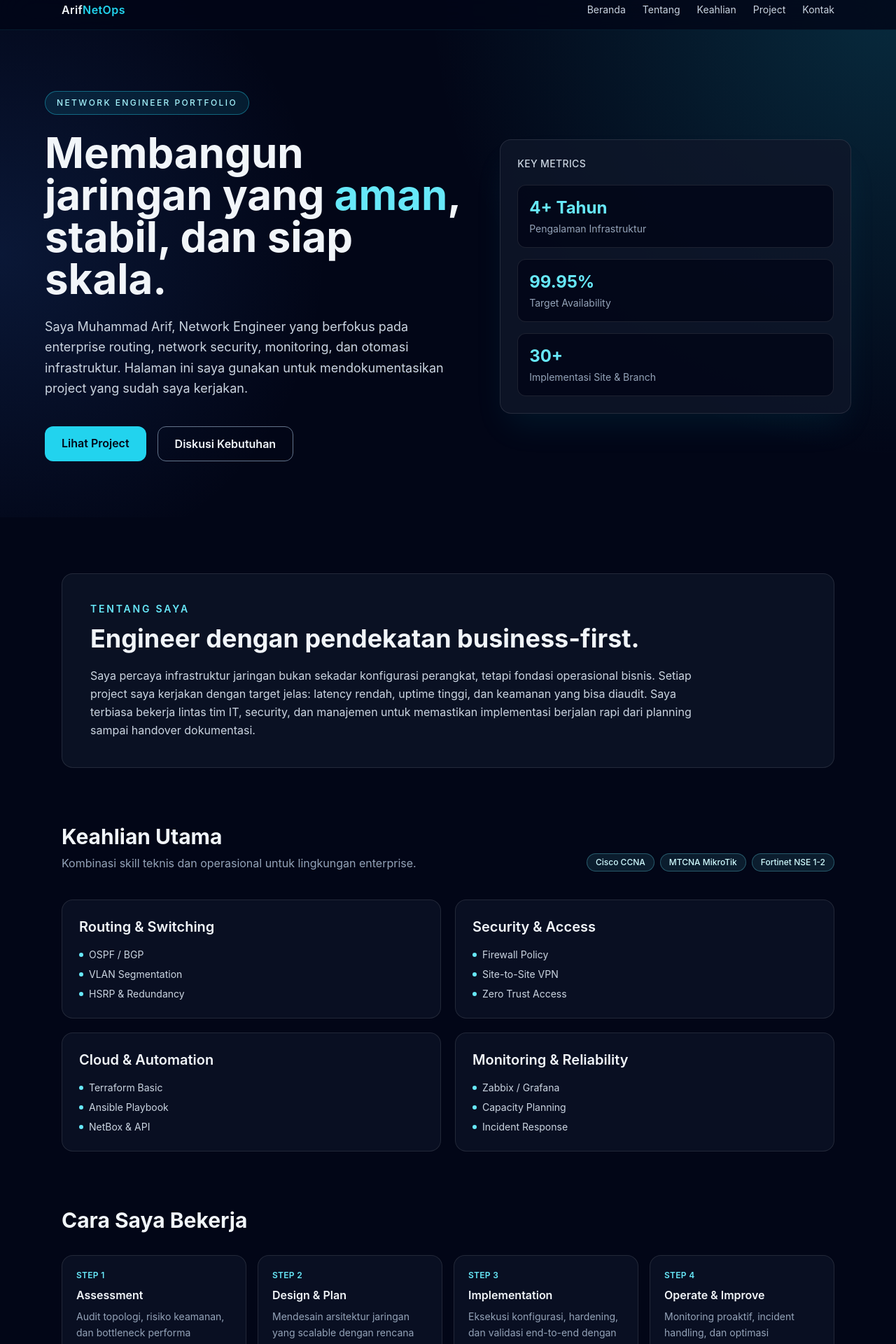
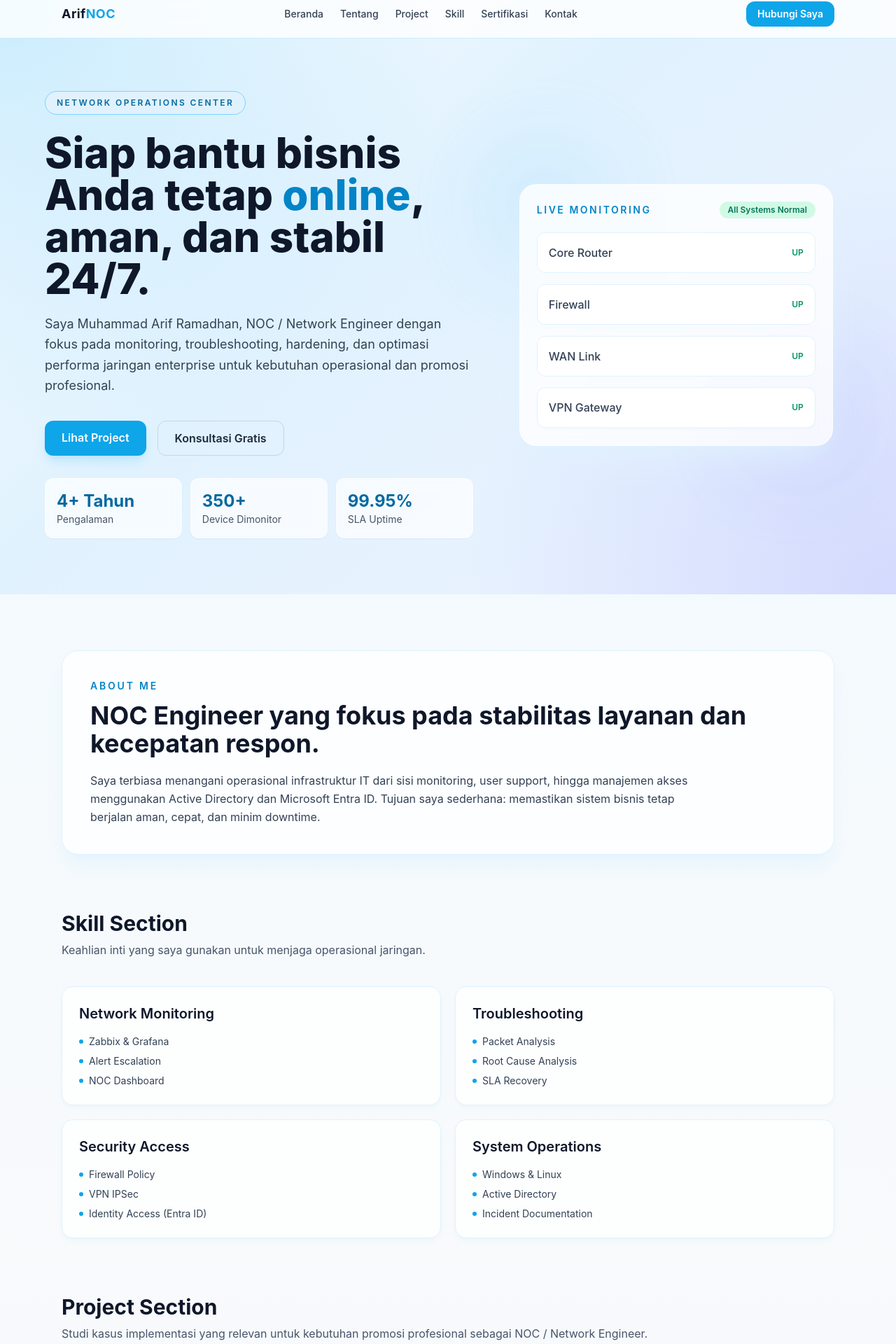
Before and after one commit to Riff-Code/portfolio-siswa, a React (Vite) app: page / in a window 1280 px wide. Shown: the part 14-1934 px from the top of the page at 70% size. Built offline with nearby package versions, Linux system fonts and the light colour scheme.

Commit message:
Revamp portfolio with bright responsive NOC design

```diff
--- a/src/components/Hero.jsx
+++ b/src/components/Hero.jsx
@@ -1,62 +1,85 @@
-const stats = [
-  { value: "4+ Tahun", label: "Pengalaman Infrastruktur" },
-  { value: "99.95%", label: "Target Availability" },
-  { value: "30+", label: "Implementasi Site & Branch" },
+const quickStats = [
+  { label: "Pengalaman", value: "4+ Tahun" },
+  { label: "Device Dimonitor", value: "350+" },
+  { label: "SLA Uptime", value: "99.95%" },
 ];
 
 export default function Hero() {
   return (
     <section id="hero" className="relative overflow-hidden px-6 pb-20 pt-36">
-      <div className="pointer-events-none absolute inset-0 -z-10 bg-[radial-gradient(circle_at_top_right,rgba(34,211,238,0.18),transparent_45%),radial-gradient(circle_at_left,rgba(59,130,246,0.14),transparent_35%)]" />
+      <div className="pointer-events-none absolute inset-0 -z-10 bg-[radial-gradient(circle_at_top_left,rgba(56,189,248,0.25),transparent_42%),radial-gradient(circle_at_bottom_right,rgba(129,140,248,0.24),transparent_40%),linear-gradient(140deg,#f8fbff_10%,#e0f2fe_42%,#eef2ff_100%)]" />
 
-      <div className="mx-auto grid max-w-6xl items-center gap-12 lg:grid-cols-[1.2fr_1fr]">
+      <div className="mx-auto grid max-w-6xl items-center gap-10 lg:grid-cols-[1.1fr_0.9fr]">
         <div>
-          <p className="inline-flex rounded-full border border-cyan-400/40 bg-cyan-400/10 px-4 py-2 text-xs font-medium uppercase tracking-[0.2em] text-cyan-200">
-            Network Engineer Portfolio
+          <p className="inline-flex rounded-full border border-sky-300 bg-sky-100 px-4 py-2 text-xs font-semibold uppercase tracking-[0.2em] text-sky-700">
+            Network Operations Center
           </p>
 
-          <h1 className="mt-6 text-4xl font-bold leading-tight text-slate-100 md:text-6xl">
-            Membangun jaringan yang <span className="text-cyan-300">aman</span>,
-            stabil, dan siap skala.
+          <h1 className="mt-6 text-4xl font-extrabold leading-tight text-slate-900 md:text-6xl">
+            Siap bantu bisnis Anda tetap <span className="text-sky-600">online</span>,
+            aman, dan stabil 24/7.
           </h1>
 
-          <p className="mt-6 max-w-2xl text-lg leading-relaxed text-slate-300">
-            Saya Muhammad Arif, Network Engineer yang berfokus pada enterprise
-            routing, network security, monitoring, dan otomasi infrastruktur.
-            Halaman ini saya gunakan untuk mendokumentasikan project yang sudah
-            saya kerjakan.
+          <p className="mt-5 max-w-2xl text-lg leading-relaxed text-slate-700">
+            Saya Muhammad Arif Ramadhan, NOC / Network Engineer dengan fokus pada
+            monitoring, troubleshooting, hardening, dan optimasi performa jaringan
+            enterprise untuk kebutuhan operasional dan promosi profesional.
           </p>
 
-          <div className="mt-10 flex flex-wrap gap-4">
+          <div className="mt-9 flex flex-wrap gap-4">
             <a
               href="#projects"
-              className="rounded-xl bg-cyan-400 px-6 py-3 font-semibold text-slate-950 transition hover:bg-cyan-300"
+              className="rounded-xl bg-sky-500 px-6 py-3 font-semibold text-white shadow-lg shadow-sky-200 transition hover:-translate-y-0.5 hover:bg-sky-600"
             >
               Lihat Project
             </a>
             <a
               href="#contact"
-              className="rounded-xl border border-slate-500 px-6 py-3 font-semibold text-slate-100 transition hover:border-cyan-300 hover:text-cyan-200"
+              className="rounded-xl border border-slate-300 px-6 py-3 font-semibold text-slate-800 transition hover:border-sky-400 hover:text-sky-700"
             >
-              Diskusi Kebutuhan
+              Konsultasi Gratis
             </a>
+          </div>
+
+          <div className="mt-8 grid gap-3 sm:grid-cols-3">
+            {quickStats.map((stat) => (
+              <article
+                key={stat.label}
+                className="rounded-xl border border-white/60 bg-white/70 p-4 shadow-sm backdrop-blur"
+              >
+                <p className="text-2xl font-bold text-sky-700">{stat.value}</p>
+                <p className="text-sm text-slate-600">{stat.label}</p>
+              </article>
+            ))}
           </div>
         </div>
 
-        <div className="rounded-2xl border border-white/10 bg-slate-900/80 p-6 shadow-2xl shadow-cyan-500/10">
-          <p className="mb-5 text-sm font-medium uppercase tracking-wide text-slate-300">
-            Key Metrics
+        <div className="relative mx-auto w-full max-w-md">
+          <div className="network-glow absolute -left-10 -top-10 h-40 w-40 rounded-full bg-sky-300/30 blur-3xl" />
+          <div className="network-glow absolute -bottom-10 -right-8 h-40 w-40 rounded-full bg-indigo-300/30 blur-3xl" />
+
+          <div className="relative rounded-3xl border border-white/70 bg-white/80 p-6 shadow-2xl shadow-sky-100 backdrop-blur">
+            <div className="mb-5 flex items-center justify-between">
+              <p className="text-sm font-semibold uppercase tracking-[0.18em] text-sky-600">
+                Live Monitoring
               </p>
+              <span className="rounded-full bg-emerald-100 px-3 py-1 text-xs font-semibold text-emerald-700">
+                All Systems Normal
+              </span>
+            </div>
+
             <div className="space-y-4">
-            {stats.map((item) => (
+              {["Core Router", "Firewall", "WAN Link", "VPN Gateway"].map((item, index) => (
                 <div
-                key={item.label}
-                className="rounded-xl border border-white/10 bg-slate-950/80 p-4"
+                  key={item}
+                  className="network-card flex items-center justify-between rounded-xl border border-sky-100 bg-white p-4"
+                  style={{ animationDelay: `${index * 0.2}s` }}
                 >
-                <p className="text-2xl font-bold text-cyan-300">{item.value}</p>
-                <p className="mt-1 text-sm text-slate-400">{item.label}</p>
+                  <span className="font-medium text-slate-700">{item}</span>
+                  <span className="text-xs font-semibold text-emerald-600">UP</span>
                 </div>
               ))}
+            </div>
           </div>
         </div>
       </div>
--- a/src/components/Navbar.jsx
+++ b/src/components/Navbar.jsx
@@ -1,31 +1,39 @@
 const navItems = [
   { href: "#hero", label: "Beranda" },
   { href: "#about", label: "Tentang" },
-  { href: "#skills", label: "Keahlian" },
   { href: "#projects", label: "Project" },
+  { href: "#skills", label: "Skill" },
+  { href: "#certifications", label: "Sertifikasi" },
   { href: "#contact", label: "Kontak" },
 ];
 
 export default function Navbar() {
   return (
-    <header className="fixed inset-x-0 top-0 z-50 border-b border-cyan-400/10 bg-slate-950/80 backdrop-blur-xl">
+    <header className="fixed inset-x-0 top-0 z-50 border-b border-sky-200/70 bg-white/80 backdrop-blur-xl">
       <nav className="mx-auto flex max-w-6xl items-center justify-between px-6 py-4">
-        <a href="#hero" className="font-semibold tracking-wide text-slate-100">
-          Arif<span className="text-cyan-400">NetOps</span>
+        <a href="#hero" className="text-lg font-bold tracking-wide text-slate-900">
+          Arif<span className="text-sky-500">NOC</span>
         </a>
 
-        <ul className="hidden items-center gap-6 text-sm text-slate-300 md:flex">
+        <ul className="hidden items-center gap-6 text-sm font-medium text-slate-700 md:flex">
           {navItems.map((item) => (
             <li key={item.href}>
               <a
                 href={item.href}
-                className="transition hover:text-cyan-300 focus-visible:text-cyan-300"
+                className="transition hover:text-sky-600 focus-visible:text-sky-600"
               >
                 {item.label}
               </a>
             </li>
           ))}
         </ul>
+
+        <a
+          href="#contact"
+          className="rounded-xl bg-sky-500 px-4 py-2 text-sm font-semibold text-white transition hover:bg-sky-600 md:inline-flex"
+        >
+          Hubungi Saya
+        </a>
       </nav>
     </header>
   );
--- a/src/components/Skill.jsx
+++ b/src/components/Skill.jsx
@@ -1,82 +1,61 @@
 const focusAreas = [
   {
-    title: "Routing & Switching",
-    points: ["OSPF / BGP", "VLAN Segmentation", "HSRP & Redundancy"],
+    title: "Network Monitoring",
+    points: ["Zabbix & Grafana", "Alert Escalation", "NOC Dashboard"],
   },
   {
-    title: "Security & Access",
-    points: ["Firewall Policy", "Site-to-Site VPN", "Zero Trust Access"],
+    title: "Troubleshooting",
+    points: ["Packet Analysis", "Root Cause Analysis", "SLA Recovery"],
   },
   {
-    title: "Cloud & Automation",
-    points: ["Terraform Basic", "Ansible Playbook", "NetBox & API"],
+    title: "Security Access",
+    points: ["Firewall Policy", "VPN IPSec", "Identity Access (Entra ID)"],
   },
   {
-    title: "Monitoring & Reliability",
-    points: ["Zabbix / Grafana", "Capacity Planning", "Incident Response"],
+    title: "System Operations",
+    points: ["Windows & Linux", "Active Directory", "Incident Documentation"],
   },
-];
-
-const certifications = [
-  "Cisco CCNA",
-  "MTCNA MikroTik",
-  "Fortinet NSE 1-2",
 ];
 
 export default function Skill() {
   return (
     <>
       <section id="about" className="mx-auto max-w-6xl px-6 py-20">
-        <div className="rounded-2xl border border-white/10 bg-slate-900/70 p-8 md:p-10">
-          <p className="text-sm font-semibold uppercase tracking-[0.2em] text-cyan-300">
-            Tentang Saya
+        <div className="rounded-3xl border border-sky-100 bg-white/80 p-8 shadow-xl shadow-sky-100/60 backdrop-blur md:p-10">
+          <p className="text-sm font-semibold uppercase tracking-[0.2em] text-sky-600">
+            About Me
           </p>
-          <h2 className="mt-3 text-3xl font-bold text-slate-100 md:text-4xl">
-            Engineer dengan pendekatan business-first.
+          <h2 className="mt-3 text-3xl font-bold text-slate-900 md:text-4xl">
+            NOC Engineer yang fokus pada stabilitas layanan dan kecepatan respon.
           </h2>
-          <p className="mt-5 max-w-4xl leading-relaxed text-slate-300">
-            Saya percaya infrastruktur jaringan bukan sekadar konfigurasi
-            perangkat, tetapi fondasi operasional bisnis. Setiap project saya
-            kerjakan dengan target jelas: latency rendah, uptime tinggi, dan
-            keamanan yang bisa diaudit. Saya terbiasa bekerja lintas tim IT,
-            security, dan manajemen untuk memastikan implementasi berjalan rapi
-            dari planning sampai handover dokumentasi.
+          <p className="mt-5 max-w-4xl leading-relaxed text-slate-700">
+            Saya terbiasa menangani operasional infrastruktur IT dari sisi
+            monitoring, user support, hingga manajemen akses menggunakan Active
+            Directory dan Microsoft Entra ID. Tujuan saya sederhana: memastikan
+            sistem bisnis tetap berjalan aman, cepat, dan minim downtime.
           </p>
         </div>
       </section>
 
       <section id="skills" className="mx-auto max-w-6xl px-6 pb-20">
-        <div className="mb-10 flex flex-wrap items-end justify-between gap-4">
-          <div>
-            <h2 className="text-3xl font-bold text-slate-100">Keahlian Utama</h2>
-            <p className="mt-2 text-slate-400">
-              Kombinasi skill teknis dan operasional untuk lingkungan enterprise.
-            </p>
-          </div>
-
-          <div className="flex flex-wrap gap-2">
-            {certifications.map((cert) => (
-              <span
-                key={cert}
-                className="rounded-full border border-cyan-300/30 bg-cyan-300/10 px-3 py-1 text-xs font-medium text-cyan-100"
-              >
-                {cert}
-              </span>
-            ))}
-          </div>
+        <div className="mb-10">
+          <h2 className="text-3xl font-bold text-slate-900">Skill Section</h2>
+          <p className="mt-2 text-slate-600">
+            Keahlian inti yang saya gunakan untuk menjaga operasional jaringan.
+          </p>
         </div>
 
         <div className="grid gap-5 md:grid-cols-2">
           {focusAreas.map((area) => (
             <article
               key={area.title}
-              className="rounded-2xl border border-white/10 bg-slate-900/60 p-6"
+              className="rounded-2xl border border-sky-100 bg-white/80 p-6 shadow-md shadow-sky-100/40"
             >
-              <h3 className="text-xl font-semibold text-slate-100">{area.title}</h3>
-              <ul className="mt-4 space-y-2 text-sm text-slate-300">
+              <h3 className="text-xl font-semibold text-slate-900">{area.title}</h3>
+              <ul className="mt-4 space-y-2 text-sm text-slate-700">
                 {area.points.map((point) => (
                   <li key={point} className="flex items-center gap-2">
-                    <span className="h-1.5 w-1.5 rounded-full bg-cyan-300" />
+                    <span className="h-1.5 w-1.5 rounded-full bg-sky-500" />
                     {point}
                   </li>
                 ))}
--- a/src/index.css
+++ b/src/index.css
@@ -1,20 +1,48 @@
 @tailwind base;
 @tailwind components;
 @tailwind utilities;
-
-:root {
-  color-scheme: dark;
-}
 
 html {
   scroll-behavior: smooth;
 }
 
 body {
-  @apply min-h-screen bg-slate-950 text-slate-100 antialiased;
+  @apply min-h-screen bg-gradient-to-b from-sky-50 via-slate-50 to-indigo-50 text-slate-900 antialiased;
   font-family: "Inter", "Segoe UI", sans-serif;
 }
 
 section {
   @apply scroll-mt-24;
 }
+
+.network-card {
+  animation: pulseUp 3s ease-in-out infinite;
+}
+
+.network-glow {
+  animation: floatGlow 5s ease-in-out infinite;
+}
+
+@keyframes pulseUp {
+  0%,
+  100% {
+    transform: translateY(0);
+    box-shadow: 0 0 0 rgba(14, 165, 233, 0);
+  }
+  50% {
+    transform: translateY(-4px);
+    box-shadow: 0 10px 22px rgba(14, 165, 233, 0.2);
+  }
+}
+
+@keyframes floatGlow {
+  0%,
+  100% {
+    transform: translateY(0px);
+    opacity: 0.8;
+  }
+  50% {
+    transform: translateY(-10px);
+    opacity: 1;
+  }
+}
--- a/src/pages/Home.jsx
+++ b/src/pages/Home.jsx
@@ -3,26 +3,34 @@ import Skill from "../components/Skill";
 import ProjectCard from "../components/ProjectCard";
 import { projects } from "../data/projects";
 
-const workflow = [
+const certifications = [
   {
-    title: "Assessment",
-    description:
-      "Audit topologi, risiko keamanan, dan bottleneck performa berdasarkan kondisi nyata di lapangan.",
+    name: "Alibaba Cloud Certified Associate",
+    issuer: "Alibaba Cloud",
+    year: "2025",
+    detail: "Cyber Security Awareness & Cloud Fundamentals",
   },
   {
-    title: "Design & Plan",
-    description:
-      "Mendesain arsitektur jaringan yang scalable dengan rencana migrasi yang minim downtime.",
+    name: "Cisco CCNA Training",
+    issuer: "Cisco Networking Academy",
+    year: "2024",
+    detail: "Routing, switching, dan best practice enterprise network",
   },
   {
-    title: "Implementation",
-    description:
-      "Eksekusi konfigurasi, hardening, dan validasi end-to-end dengan dokumentasi teknis lengkap.",
+    name: "Microsoft 365 Identity Admin (Learning Path)",
+    issuer: "Microsoft Learn",
+    year: "2024",
+    detail: "Identity management, provisioning, dan secure access",
   },
+];
+
+const contactList = [
+  { label: "Email", value: "mrif3419@gmail.com", href: "mailto:mrif3419@gmail.com" },
+  { label: "WhatsApp", value: "089516294021", href: "https://wa.me/6289516294021" },
   {
-    title: "Operate & Improve",
-    description:
-      "Monitoring proaktif, incident handling, dan optimasi berkelanjutan berdasarkan data operasional.",
+    label: "LinkedIn",
+    value: "linkedin.com/in/muhammad-arif-ramadhan-23a759242",
+    href: "https://www.linkedin.com/in/muhammad-arif-ramadhan-23a759242",
   },
 ];
 
@@ -32,33 +40,13 @@ export default function Home() {
       <Hero />
       <Skill />
 
-      <section className="mx-auto max-w-6xl px-6 pb-20">
-        <h2 className="text-3xl font-bold text-slate-100">Cara Saya Bekerja</h2>
-        <div className="mt-8 grid gap-4 md:grid-cols-2 lg:grid-cols-4">
-          {workflow.map((item, index) => (
-            <article
-              key={item.title}
-              className="rounded-2xl border border-white/10 bg-slate-900/60 p-5"
-            >
-              <p className="text-xs font-semibold uppercase tracking-wide text-cyan-300">
-                Step {index + 1}
-              </p>
-              <h3 className="mt-2 font-semibold text-slate-100">{item.title}</h3>
-              <p className="mt-2 text-sm leading-relaxed text-slate-400">
-                {item.description}
-              </p>
-            </article>
-          ))}
-        </div>
-      </section>
-
-      <section id="projects" className="mx-auto max-w-6xl px-6 pb-24">
+      <section id="projects" className="mx-auto max-w-6xl px-6 pb-20">
         <div className="mb-10 flex items-end justify-between gap-4">
           <div>
-            <h2 className="text-3xl font-bold text-slate-100">Highlighted Projects</h2>
-            <p className="mt-2 text-slate-400">
-              Portofolio implementasi jaringan yang siap ditampilkan untuk klien
-              maupun recruiter.
+            <h2 className="text-3xl font-bold text-slate-900">Project Section</h2>
+            <p className="mt-2 text-slate-600">
+              Studi kasus implementasi yang relevan untuk kebutuhan promosi profesional
+              sebagai NOC / Network Engineer.
             </p>
           </div>
         </div>
@@ -69,6 +57,64 @@ export default function Home() {
           ))}
         </div>
       </section>
+
+      <section id="certifications" className="mx-auto max-w-6xl px-6 pb-20">
+        <div className="rounded-3xl border border-indigo-100 bg-gradient-to-r from-indigo-50 via-sky-50 to-cyan-50 p-8 md:p-10">
+          <h2 className="text-3xl font-bold text-slate-900">Certification Section</h2>
+          <p className="mt-2 text-slate-700">
+            Sertifikasi dan pelatihan untuk meningkatkan kredibilitas dan kepercayaan
+            klien.
+          </p>
+
+          <div className="mt-8 grid gap-4 md:grid-cols-3">
+            {certifications.map((cert) => (
+              <article
+                key={cert.name}
+                className="rounded-2xl border border-white bg-white/80 p-5 shadow-sm"
+              >
+                <p className="text-xs font-semibold uppercase tracking-wide text-indigo-600">
+                  {cert.issuer}
+                </p>
+                <h3 className="mt-2 font-semibold text-slate-900">{cert.name}</h3>
+                <p className="mt-2 text-sm text-slate-600">{cert.detail}</p>
+                <p className="mt-3 text-xs font-medium text-slate-500">Tahun {cert.year}</p>
+              </article>
+            ))}
+          </div>
+        </div>
+      </section>
+
+      <section id="contact" className="mx-auto max-w-6xl px-6 pb-24">
+        <div className="grid gap-8 rounded-3xl border border-sky-100 bg-white/90 p-8 shadow-xl shadow-sky-100/50 md:grid-cols-[1.1fr_0.9fr] md:p-10">
+          <div>
+            <p className="text-sm font-semibold uppercase tracking-[0.2em] text-sky-600">
+              Contact Section
+            </p>
+            <h2 className="mt-3 text-3xl font-bold text-slate-900">
+              Siap untuk kebutuhan promosi dan kolaborasi project.
+            </h2>
+            <p className="mt-4 leading-relaxed text-slate-700">
+              Anda bisa menghubungi saya untuk posisi NOC, network engineer, maupun
+              kebutuhan optimasi infrastruktur IT perusahaan.
+            </p>
+          </div>
+
+          <div className="space-y-3">
+            {contactList.map((item) => (
+              <a
+                key={item.label}
+                href={item.href}
+                target={item.href.startsWith("http") ? "_blank" : undefined}
+                rel={item.href.startsWith("http") ? "noreferrer" : undefined}
+                className="block rounded-xl border border-sky-100 bg-sky-50/70 px-4 py-3 transition hover:border-sky-300 hover:bg-sky-100"
+              >
+                <p className="text-xs uppercase tracking-wide text-slate-500">{item.label}</p>
+                <p className="text-sm font-semibold text-slate-800">{item.value}</p>
+              </a>
+            ))}
+          </div>
+        </div>
+      </section>
     </>
   );
 }
```
Also changed, not shown: src/components/Footer.jsx (+4 -37 lines), src/components/ProjectCard.jsx (+7 -9 lines). Lines whose indentation alone changed are shown as unchanged.
